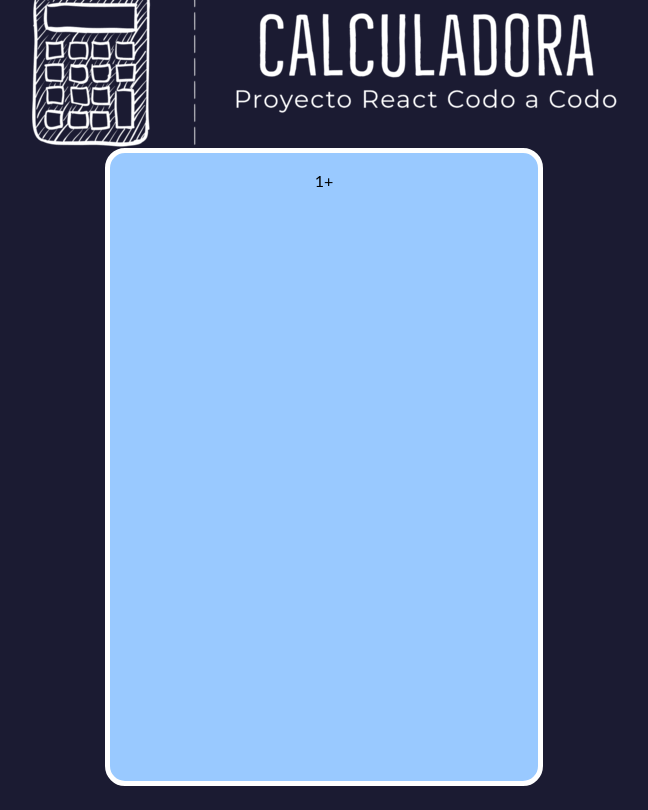
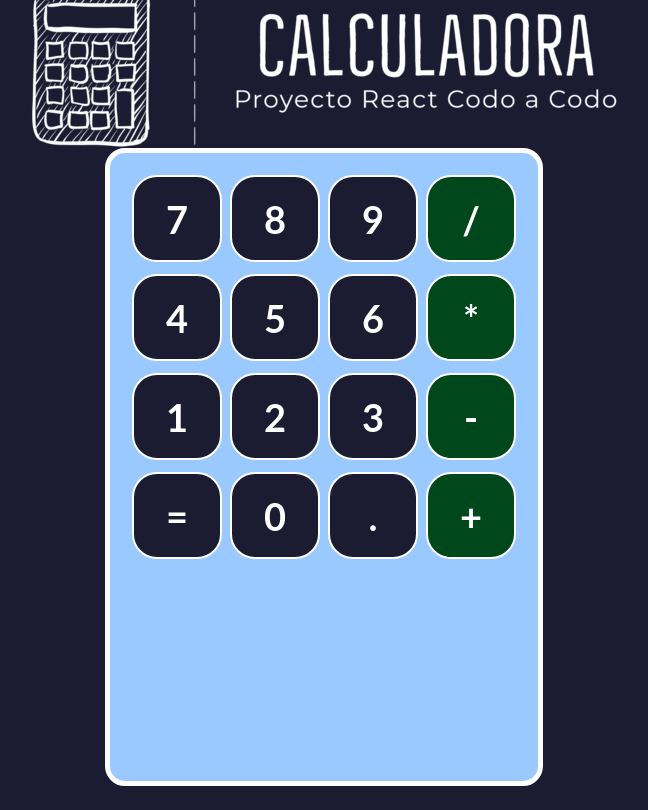
Before and after one commit to maxgit123/calculadora, a React (Create React App) app: page / in a window 1280 px wide. Shown: the whole page, without its empty margins (316-964 px from the left). Built offline with nearby package versions, Linux system fonts and the light colour scheme.

Commit message:
botones numericos y operadores

```diff
--- a/src/App.js
+++ b/src/App.js
@@ -13,12 +13,29 @@
 			</div>
 			<div className='contenedor-calculadora'>
 				<div className='fila'>
+					<Boton>7</Boton>
+					<Boton>8</Boton>
+					<Boton>9</Boton>
+					<Boton>/</Boton>
+				</div>
+				<div className='fila'>
+					<Boton>4</Boton>
+					<Boton>5</Boton>
+					<Boton>6</Boton>
+					<Boton>*</Boton>
+				</div>
+				<div className='fila'>
 					<Boton>1</Boton>
+					<Boton>2</Boton>
+					<Boton>3</Boton>
+					<Boton>-</Boton>
+				</div>
+				<div className='fila'>
+					<Boton>=</Boton>
+					<Boton>0</Boton>
+					<Boton>.</Boton>
 					<Boton>+</Boton>
 				</div>
-				<div className='fila'></div>
-				<div className='fila'></div>
-				<div className='fila'></div>
 				<div className='fila'></div>
 			</div>
 		</div>
--- a/src/componentes/boton.js
+++ b/src/componentes/boton.js
@@ -1,4 +1,5 @@
 import React from "react";
+import '../css/boton.css';
 
 function Boton(props) {
 
--- /dev/null
+++ b/src/css/boton.css
@@ -0,0 +1,28 @@
+.contenedor-boton {
+    height: 83px;
+    display: flex;
+    flex: 1 1;
+    justify-content: center;
+    align-items: center;
+    font-weight: bold;
+    font-size: 38px;
+    background-color: #1b1b32;
+    color: white;
+    border-radius: 25px;
+    border: 2px solid white;
+    margin: 4px;
+    cursor: pointer;
+    user-select: none;
+}
+
+.contenedor-boton:hover {
+    background-color: #5a01a7;
+}
+
+.operador {
+    background-color: #00471b;
+}
+
+.operador:hover {
+    background-color: #f60;
+}
```
Also changed, not shown: src/img/Logo Calculadora-1.png (deleted).
